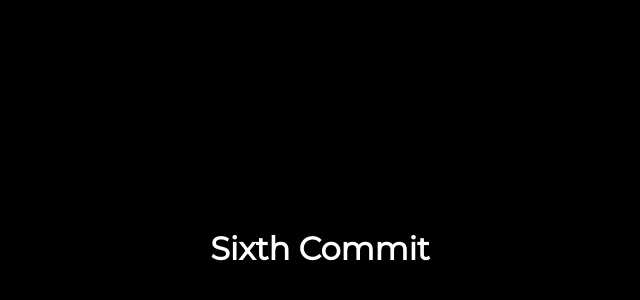
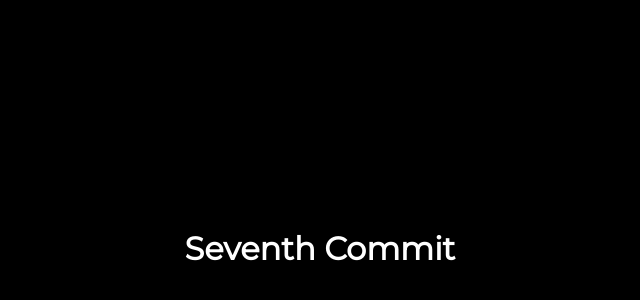
Before and after one commit to guptasooraj/git-practice, a plain HTML site: page index.html in a window 1280 px wide. Shown: the part 152-452 px from the top of the page, without its empty margins (320-960 px from the left). Drawn offline with Linux system fonts and the light colour scheme.

Commit message:
seventh commit changed css as well

```diff
--- a/index.html
+++ b/index.html
@@ -12,7 +12,7 @@
     <link rel="stylesheet" href="style.css" />
   </head>
   <body>
-    <h1>Sixth Commit</h1>
+    <h1>Seventh Commit</h1>
     <script src="script.js"></script>
   </body>
 </html>
```
